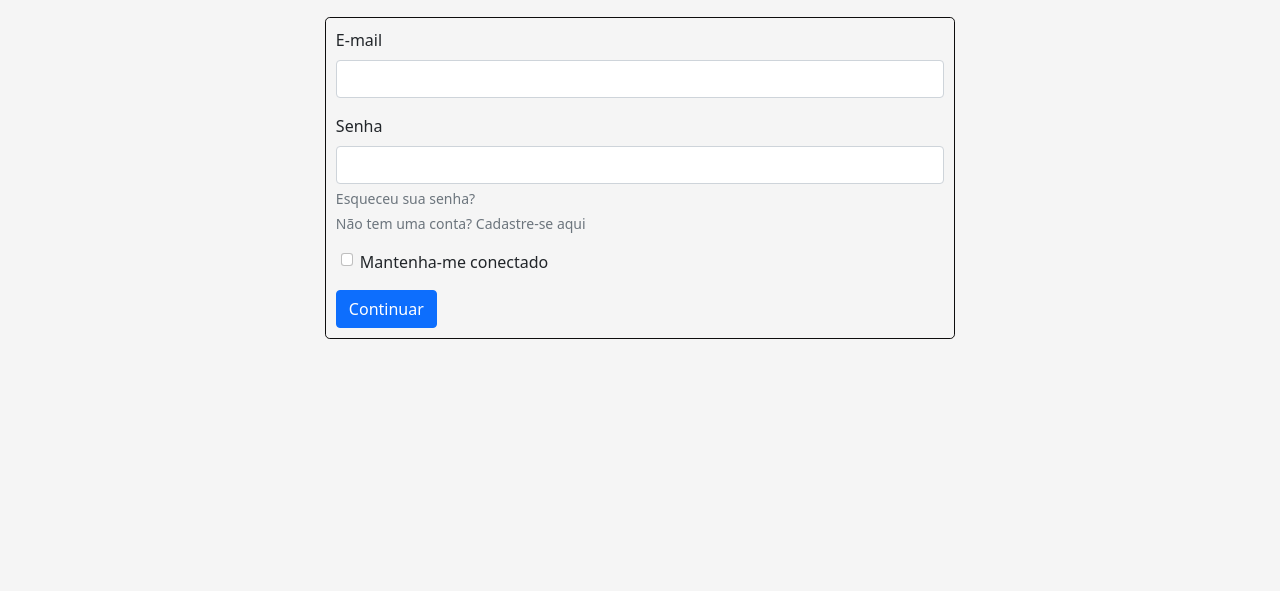
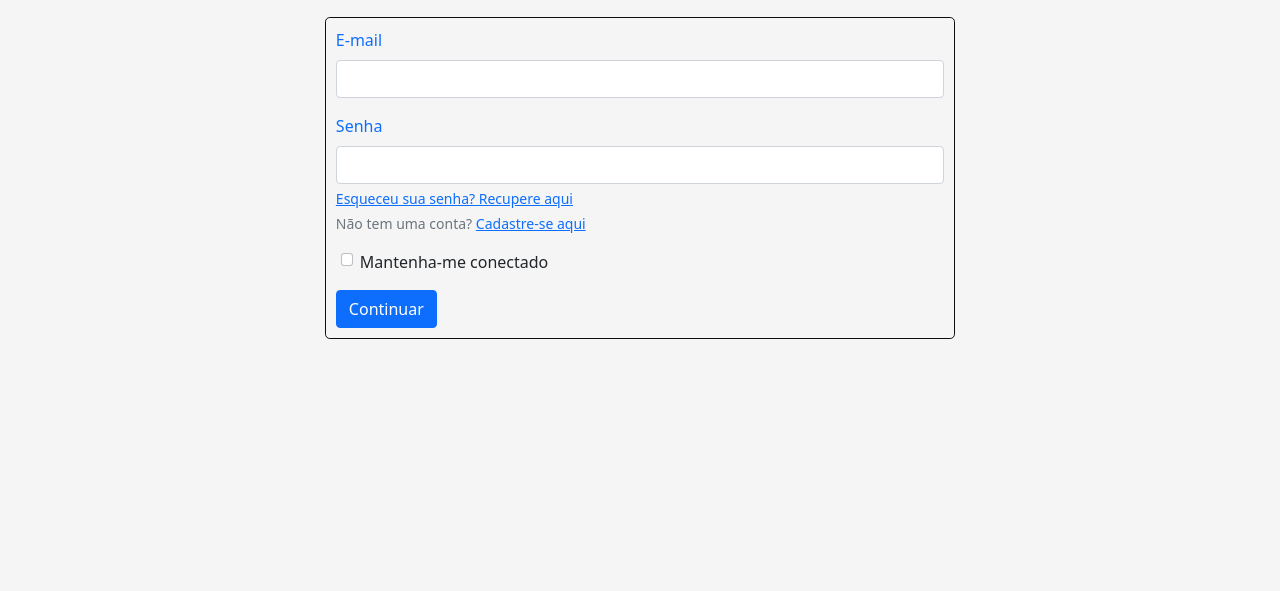
Before and after one commit to felipefaro7/FaroSports, a plain HTML site: page logon.html in a window 1280 px wide. Shown: the part 209-800 px from the top of the page. Drawn offline with nearby package versions, Linux system fonts and the light colour scheme.

Commit message:
28-01-2022

```diff
--- a/logon.html
+++ b/logon.html
@@ -17,7 +17,7 @@
 <body class="bg-ws">
     <section id="inicioLogin" class="col-12 bg-blue">
         <div class="col-2 p-0">
-            <img src="LogoMarca.png" alt="" width="130"height=100  class="" >
+            <a href="index.html"><img src="LogoMarca.png" alt="" width="130"height=100  class="" >
         </div>
 
     </section>
@@ -51,8 +51,8 @@
                             <div class="mb-3">
                               <label for="exampleInputPassword1" class="form-label">Senha</label>
                               <input type="password" class="form-control" id="exampleInputPassword1">
-                              <div  id="" class="form-text">Esqueceu sua senha?</div>
-                              <div  id="" class="form-text">Não tem uma conta? Cadastre-se aqui</div>
+                              <div  id="" class="form-text">Esqueceu sua senha?<a href=""> Recupere aqui</a></div>
+                              <div  id="" class="form-text">Não tem uma conta? <a href=""> Cadastre-se aqui </a> </div>
                             </div>
                             </div>
 
```
Also changed, not shown: index.html (+3 -17 lines).
